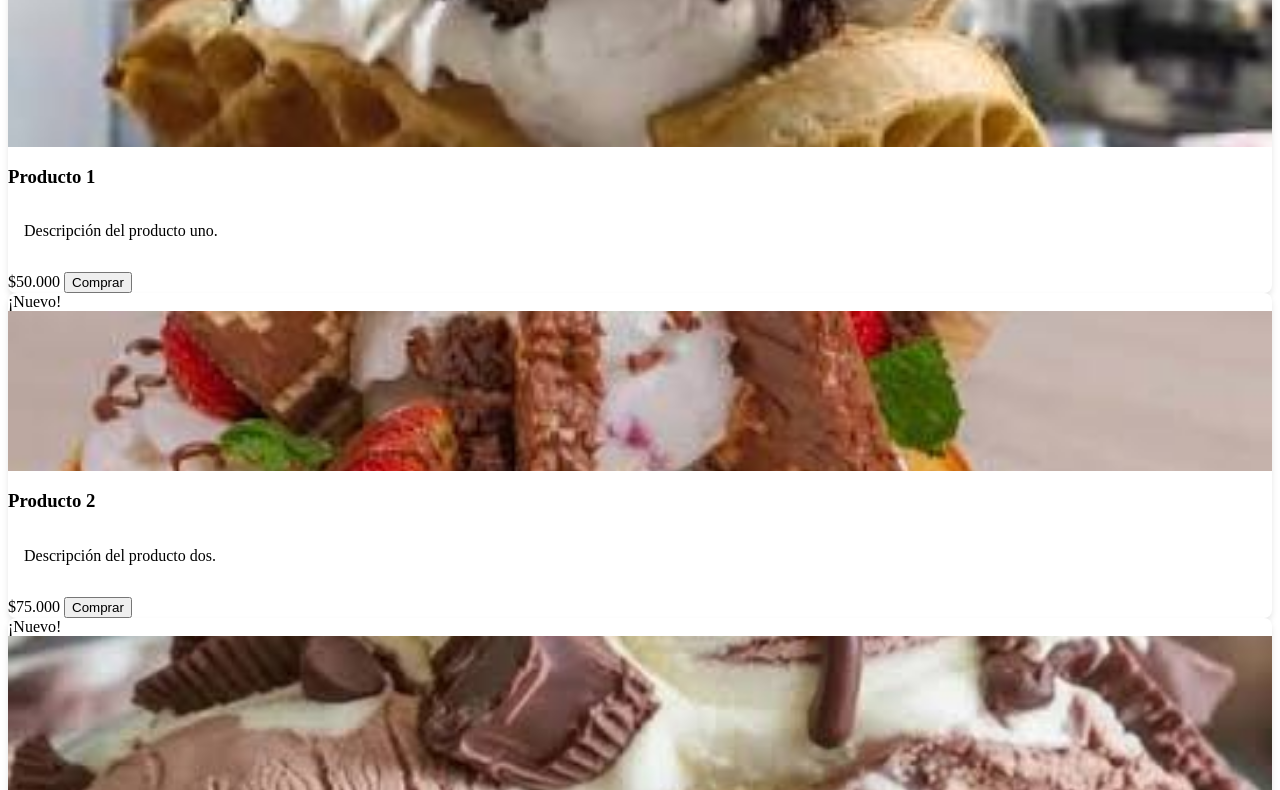
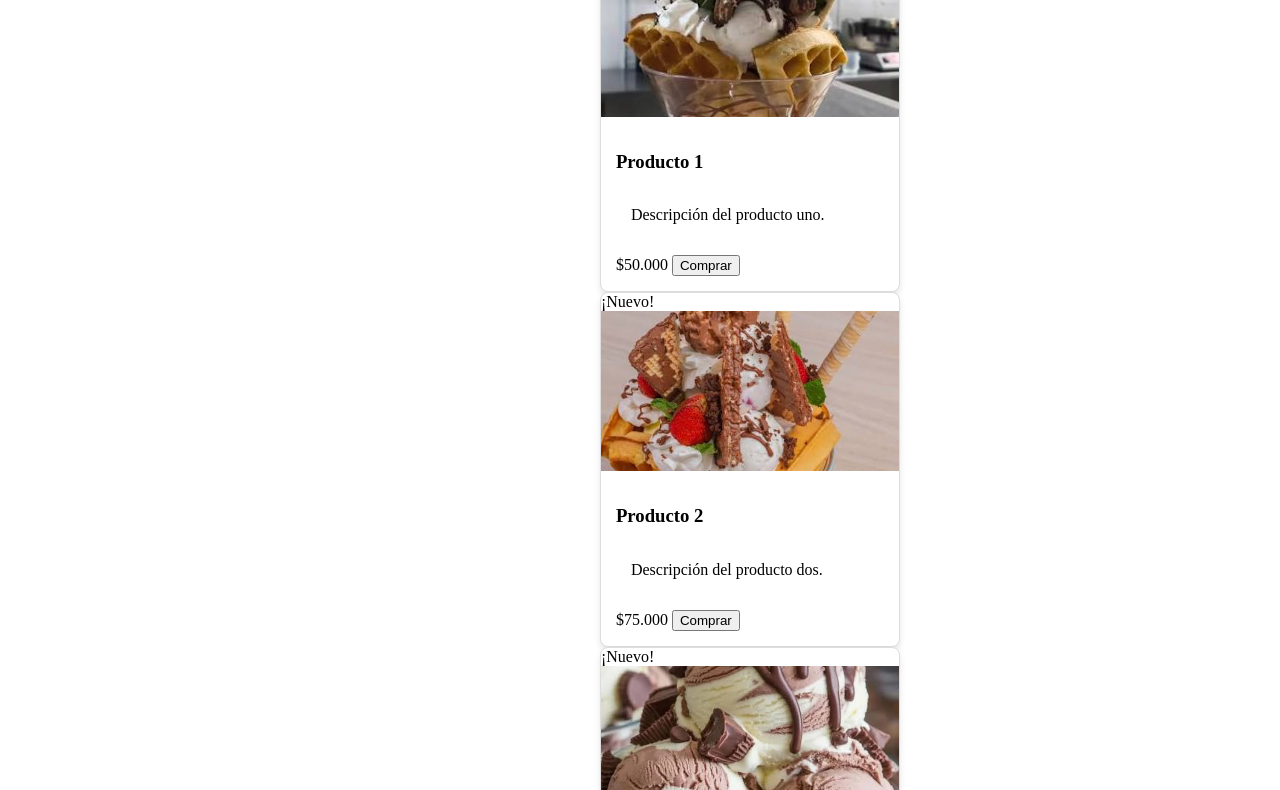
Before and after one commit to carlosStiwen19/CSS, a plain HTML site: page index.html in a window 1280 px wide. Shown: the part 168-958 px from the top of the page. Drawn offline with Linux system fonts and the light colour scheme.

Commit message:
fix(layout): blindar estilos flexbox y grilla de tres columnas para tarjetas

```diff
--- a/estilos.css
+++ b/estilos.css
@@ -41,3 +41,48 @@
     padding: 1rem;
     border-top: 1px solid #eee;
 }
+
+/* 1. Forzar que el contenedor de los productos sea un Flexbox con envoltura */
+.main, .catalog, .productos-container, section {
+    display: flex !important;
+    flex-wrap: wrap !important;
+    gap: 20px !important;
+    justify-content: center !important;
+    padding: 20px !important;
+}
+
+/* 2. Forzar que cada tarjeta sea una cajita independiente de 3 columnas (aprox 300px) */
+.card, article {
+    display: flex !important;
+    flex-direction: column !important;
+    flex: 0 1 300px !important;
+    width: 300px !important;
+    background: #ffffff !important;
+    border: 1px solid #ddd !important;
+    border-radius: 8px !important;
+    overflow: hidden !important;
+    box-shadow: 0 4px 6px rgba(0,0,0,0.1) !important;
+    box-sizing: border-box !important;
+}
+
+/* 3. Controlar la imagen para que NO se expanda y quede coqueta en la cajita */
+.card img, article img, .card__img {
+    width: 100% !important;
+    height: 160px !important;
+    object-fit: cover !important;
+    display: block !important;
+}
+
+/* 4. Cuerpo y pie de la tarjeta */
+.card__description, .card__body, article > div {
+    padding: 15px !important;
+    flex-grow: 1 !important;
+}
+
+.card__price-wrapper {
+    display: flex !important;
+    justify-content: space-between !important;
+    align-items: center !important;
+    padding: 15px !important;
+    border-top: 1px solid #eee !important;
+}
```
